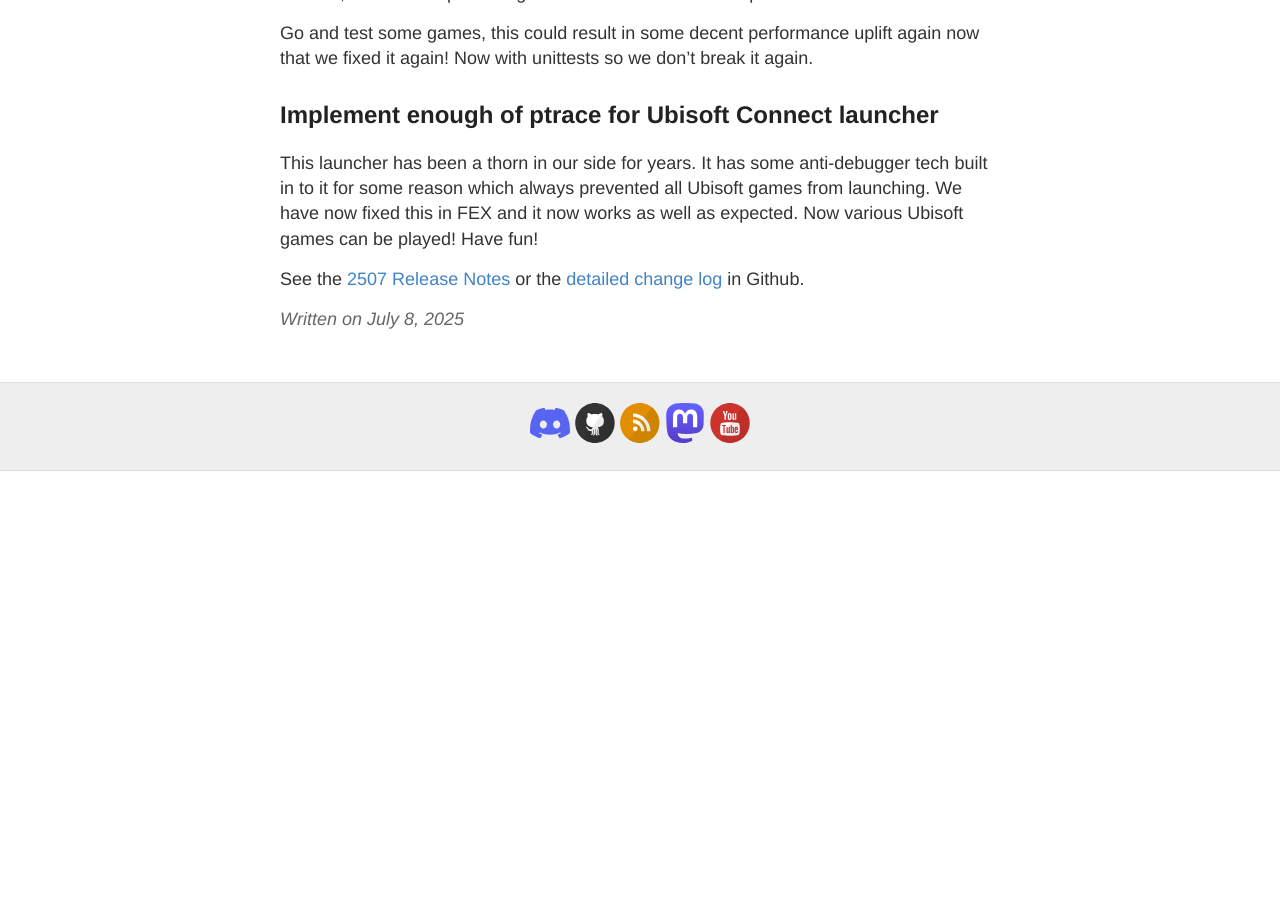
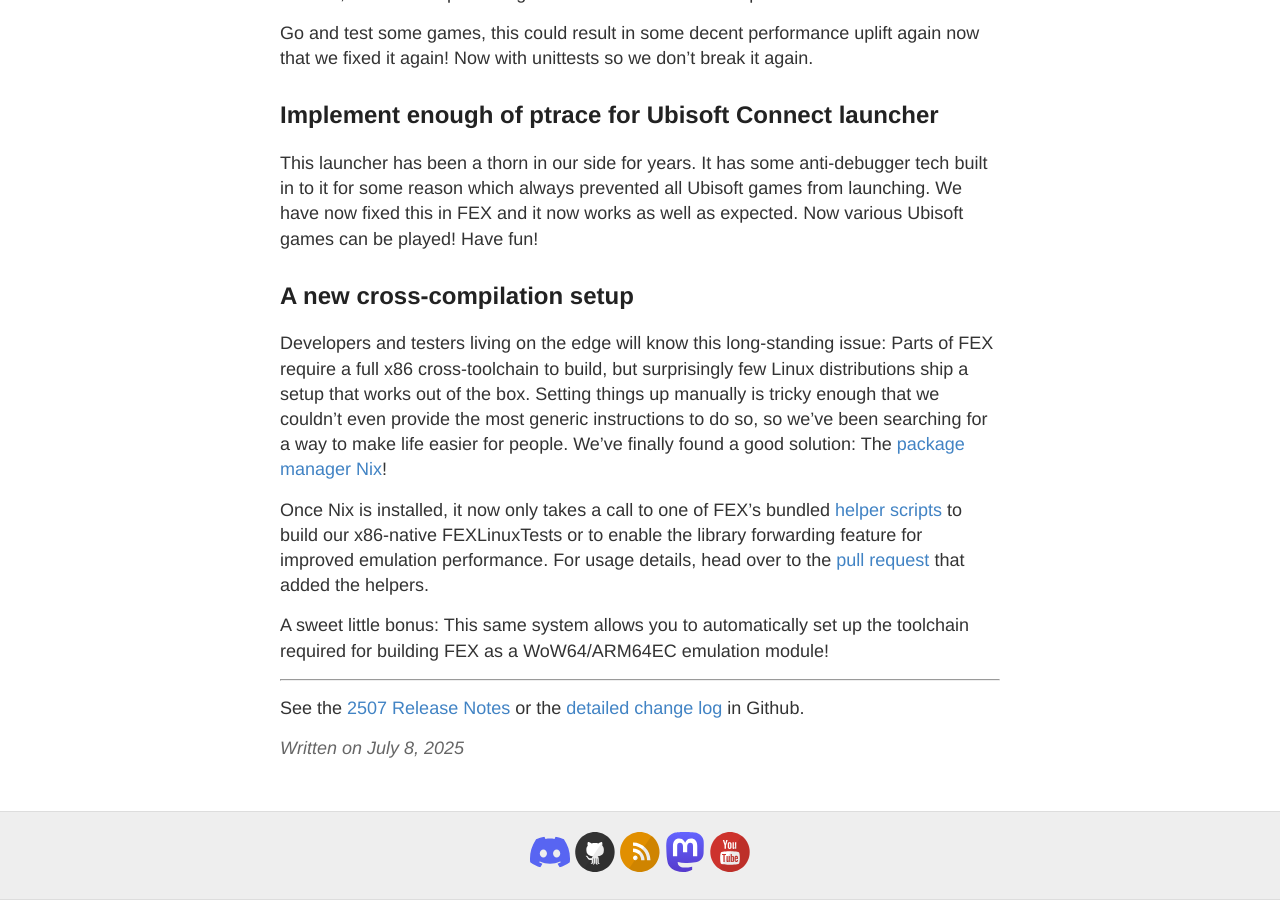
Before and after one commit to FEX-Emu/fex-emu.com, a Jekyll site: the page built from _posts/2025-07-08-FEX-2507.md, in a window 1280 px wide and 900 px high, scrolled down 1377 px. Built offline with Jekyll 4.4.1, drawn with Linux system fonts in a browser that asks for light colours; before the commit the page ends 1848 px from its top, so only the background shows below that.

Commit message:
2507: Add section for nix-based build helpers
Seems worth mentioning these since it impacts FEX's build story.

Also added a separator at the bottom and fixed the detailed changes link.

```diff
--- a/_posts/2025-07-08-FEX-2507.md
+++ b/_posts/2025-07-08-FEX-2507.md
@@ -44,4 +44,14 @@
 This launcher has been a thorn in our side for years. It has some anti-debugger tech built in to it for some reason which always prevented all Ubisoft
 games from launching. We have now fixed this in FEX and it now works as well as expected. Now various Ubisoft games can be played! Have fun!
 
-See the [2507 Release Notes](https://github.com/FEX-Emu/FEX/releases/tag/FEX-2507) or the [detailed change log](https://github.com/FEX-Emu/FEX/compare/FEX-2507...FEX-2507) in Github.
+## A new cross-compilation setup
+
+Developers and testers living on the edge will know this long-standing issue: Parts of FEX require a full x86 cross-toolchain to build, but surprisingly few Linux distributions ship a setup that works out of the box. Setting things up manually is tricky enough that we couldn't even provide the most generic instructions to do so, so we've been searching for a way to make life easier for people. We've finally found a good solution: The [package manager Nix](https://en.wikipedia.org/wiki/Nix_(package_manager))!
+
+Once Nix is installed, it now only takes a call to one of FEX's bundled [helper scripts](https://github.com/FEX-Emu/FEX/tree/main/Data/nix) to build our x86-native FEXLinuxTests or to enable the library forwarding feature for improved emulation performance. For usage details, head over to the [pull request](https://github.com/FEX-Emu/FEX/pull/4632/) that added the helpers.
+
+A sweet little bonus: This same system allows you to automatically set up the toolchain required for building FEX as a WoW64/ARM64EC emulation module!
+
+---
+
+See the [2507 Release Notes](https://github.com/FEX-Emu/FEX/releases/tag/FEX-2507) or the [detailed change log](https://github.com/FEX-Emu/FEX/compare/FEX-2506...FEX-2507) in Github.
```
